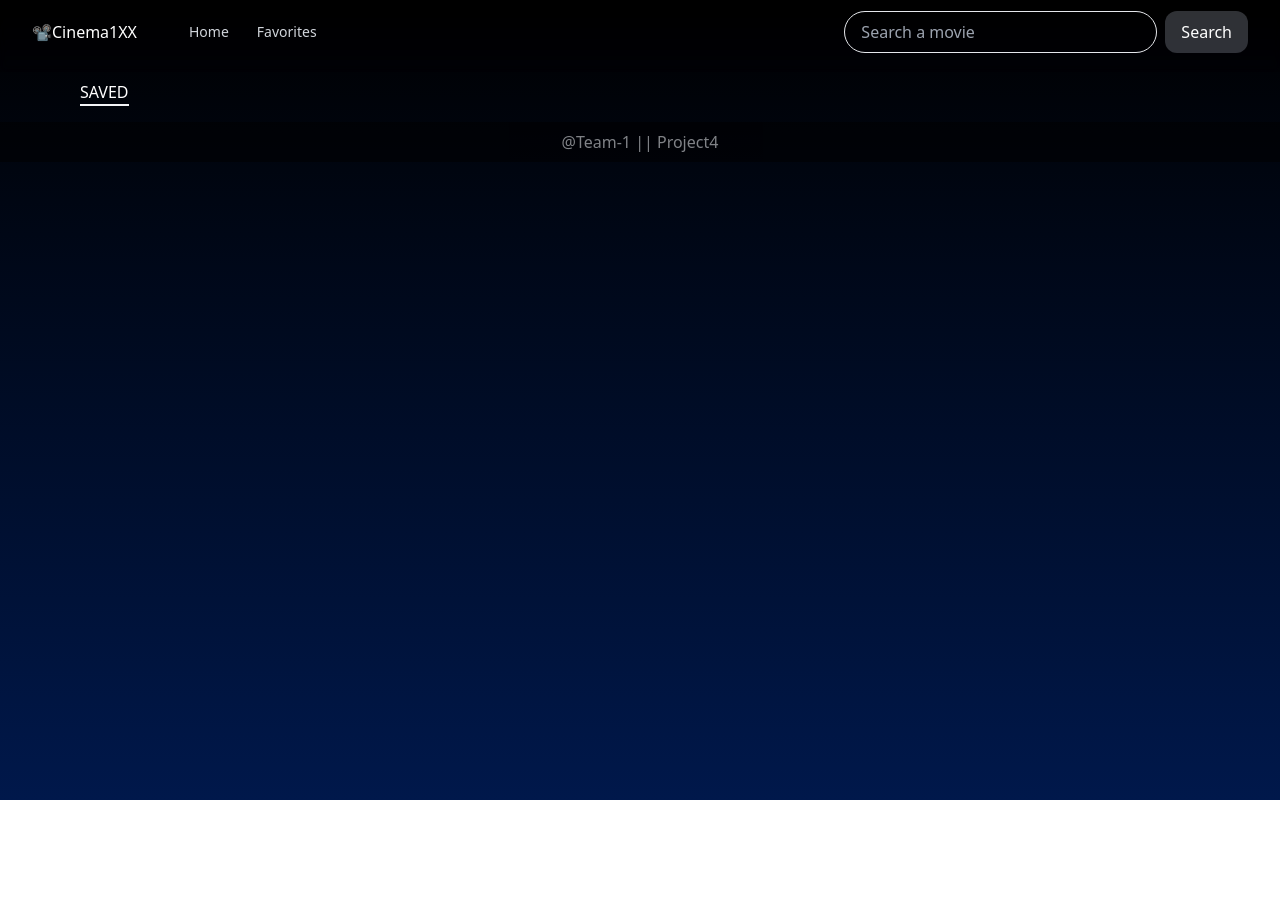
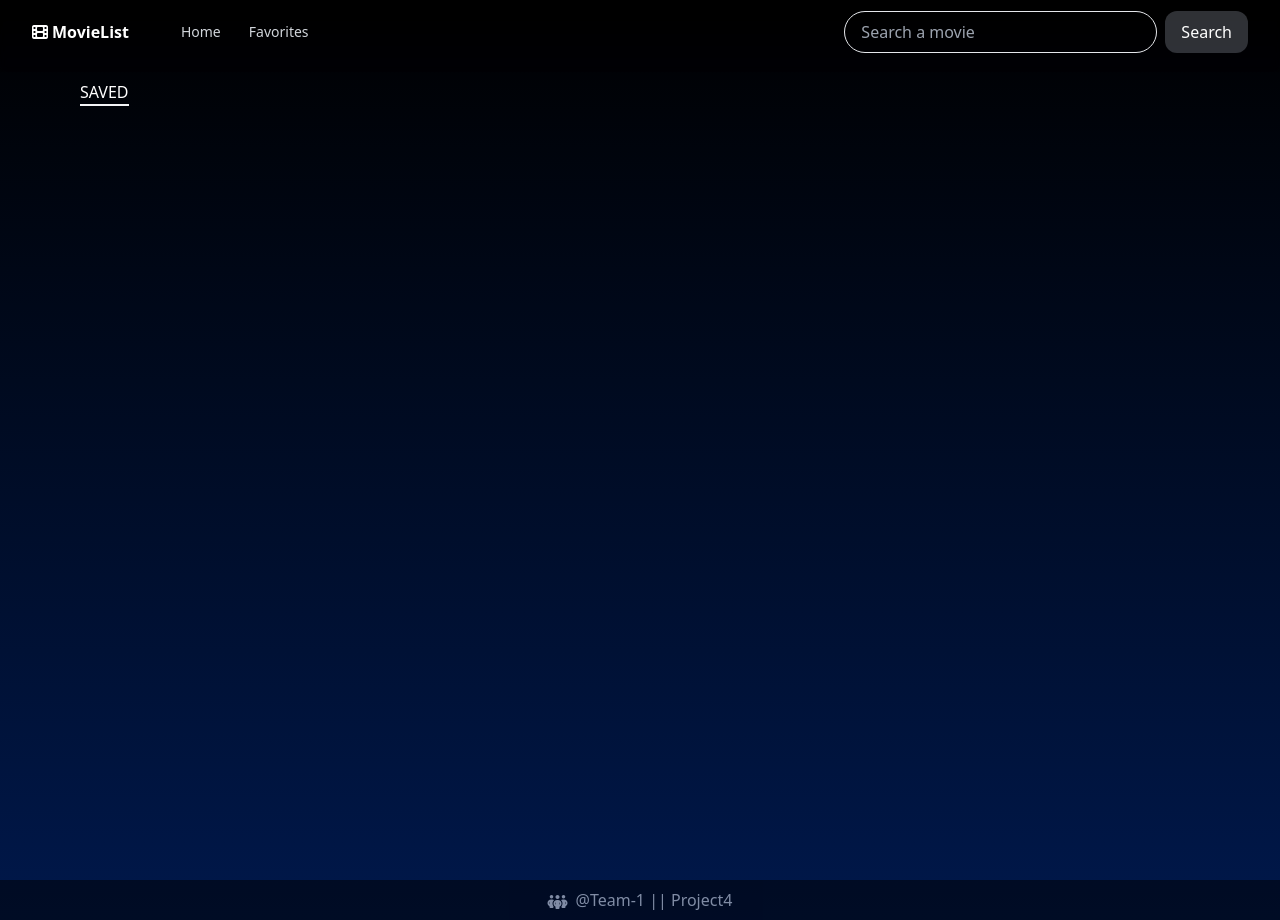
Before and after one commit to Hacktiv8-Project4/movies-project, a React (Create React App) app: page /saved in a window 1280 px wide. Before the commit the page ends 800 px from the top, so only its background shows below. Built offline with nearby package versions, Linux system fonts and the light colour scheme; the HTML template or start-up script is replaced by a standard one.

Commit message:
fix style

```diff
--- a/public/index.html
+++ b/public/index.html
@@ -30,7 +30,7 @@
     -->
     <title>React App</title>
   </head>
-  <body>
+  <body >
     <noscript>You need to enable JavaScript to run this app.</noscript>
     <div id="root"></div>
     <!--
--- a/src/components/Footer.jsx
+++ b/src/components/Footer.jsx
@@ -1,7 +1,8 @@
 
 const Footer = () => {
   return (
-    <div className='bg-black flex justify-center items-center h-10 opacity-50'>
+    <div className='bg-black flex justify-center items-center h-10 opacity-50  '>
+      <i className="fa-solid fa-people-group mr-2 -mb-1" style={{color:" #ffffff"}}/>
       <span className="text-white">@Team-1 || Project4</span>
     </div>
   )
--- a/src/components/HeaderComponent.jsx
+++ b/src/components/HeaderComponent.jsx
@@ -18,8 +18,8 @@ function HeaderComponent() {
 
           <div className="flex items-center max-sm:hidden ">
             <div className="flex-shrink-0 max-sm:invisible">
-
-              <span className="text-white cursor-pointer">📽️Cinema1XX</span>
+              <i className="fa-solid fa-film mr-1" style={{color:" #ffffff"}}/>
+              <span className="text-white cursor-pointer font-bold">MovieList</span>
             </div>
 
             <div className="hidden md:block">
--- a/src/components/cards/CardComponent.jsx
+++ b/src/components/cards/CardComponent.jsx
@@ -1,4 +1,5 @@
 import React from "react";
+
 
 function CardComponent({ movie, button }) {
   return (
@@ -25,6 +26,7 @@ function CardComponent({ movie, button }) {
 
 
       </div>
+
     </>
   );
 }
--- a/src/components/cards/CardItemComponent.jsx
+++ b/src/components/cards/CardItemComponent.jsx
@@ -16,7 +16,7 @@ function CardItemComponent({ movies }) {
   };
   return (
     <>
-      <div className="grid grid-cols-1 sm:grid-cols-2 md:grid-cols-3 lg:grid-cols-4 gap-4 pt-4 px-20 m-auto mb-20 ">
+      <div className="grid grid-cols-1 sm:grid-cols-2 md:grid-cols-3 lg:grid-cols-4 gap-4 pt-4 px-20 m-auto mb-20 relative">
         {movies?.map((movie, index) => {
           const isSaved = savedData.find((item) => item.Title === movie.Title);
           let button;
@@ -36,6 +36,7 @@ function CardItemComponent({ movies }) {
           return <CardComponent movie={movie} button={button} key={index} />;
         })}
       </div>
+
     </>
   );
 }
--- a/src/components/cards/CardSaveComponent.jsx
+++ b/src/components/cards/CardSaveComponent.jsx
@@ -2,6 +2,7 @@
 import { useDispatch } from "react-redux";
 import { add, remove } from "../../redux/slices/savedSlice";
 import CardComponent from "./CardComponent";
+
 
 function CardSaveComponent({ saved }) {
   const dispatch = useDispatch();
@@ -14,7 +15,9 @@ function CardSaveComponent({ saved }) {
     dispatch(remove(item?.Title));
   };
   return (
-    <div className="grid grid-cols-1 sm:grid-cols-2 md:grid-cols-3 lg:grid-cols-4 gap-4 pt-4 px-20 m-auto ">
+    <>
+
+    <div className="grid grid-cols-1 sm:grid-cols-2 md:grid-cols-3 lg:grid-cols-4 gap-4 pt-4 px-20 m-auto  " >
       {saved?.map((movie, index) => {
         const isSaved = saved.find((item) => item.Title === movie.Title);
         let button;
@@ -35,6 +38,7 @@ function CardSaveComponent({ saved }) {
         return <CardComponent movie={movie} button={button} key={index} />;
       })}
     </div>
+      </>
   );
 }
 
--- a/src/index.css
+++ b/src/index.css
@@ -7,6 +7,9 @@
       html{
          @apply bg-gradient-to-b from-[#000]  to-[#00184b] min-h-full w-full
       }
+      body{
+         @apply h-full
+      }
       nav{
          @apply bg-black backdrop-blur-sm
       }
--- /dev/null
+++ b/src/pages/DetailPage.jsx
@@ -0,0 +1,11 @@
+import React from 'react'
+
+const DetailPage = () => {
+  return (
+    <div>
+
+    </div>
+  )
+}
+
+export default DetailPage
--- a/src/pages/SavedPage.jsx
+++ b/src/pages/SavedPage.jsx
@@ -6,7 +6,7 @@ function SavedPage() {
   const savedData = useSelector((state) => state.saved.saved);
   console.log(savedData);
   return (
-    <div className="h-full mt-20">
+    <div className="h-screen mt-20 ">
       <h1 className=" inline-block text-white  border-b-gray-100 border-b-2 ml-20">SAVED </h1>
       <CardSaveComponent saved={savedData} />
     </div>
```
